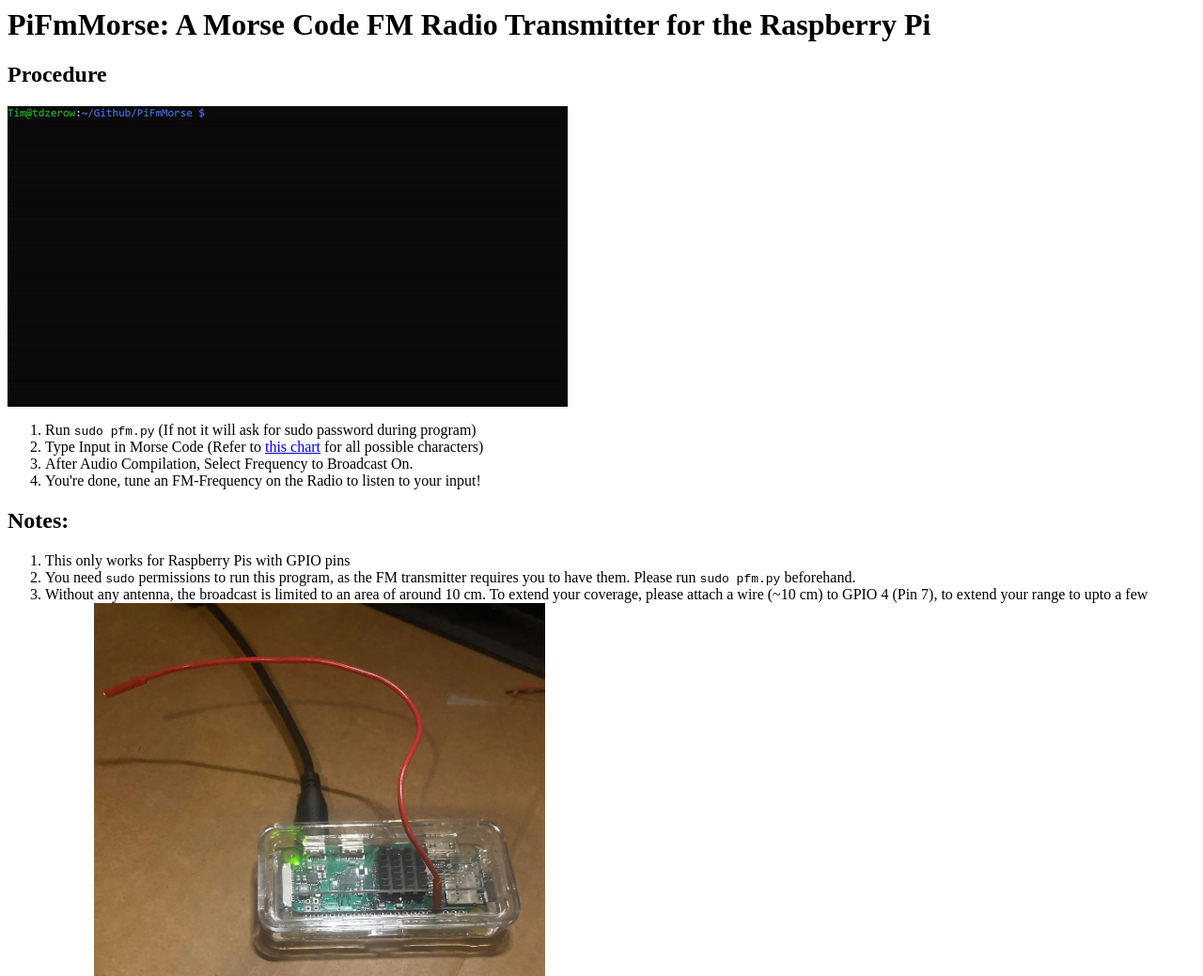
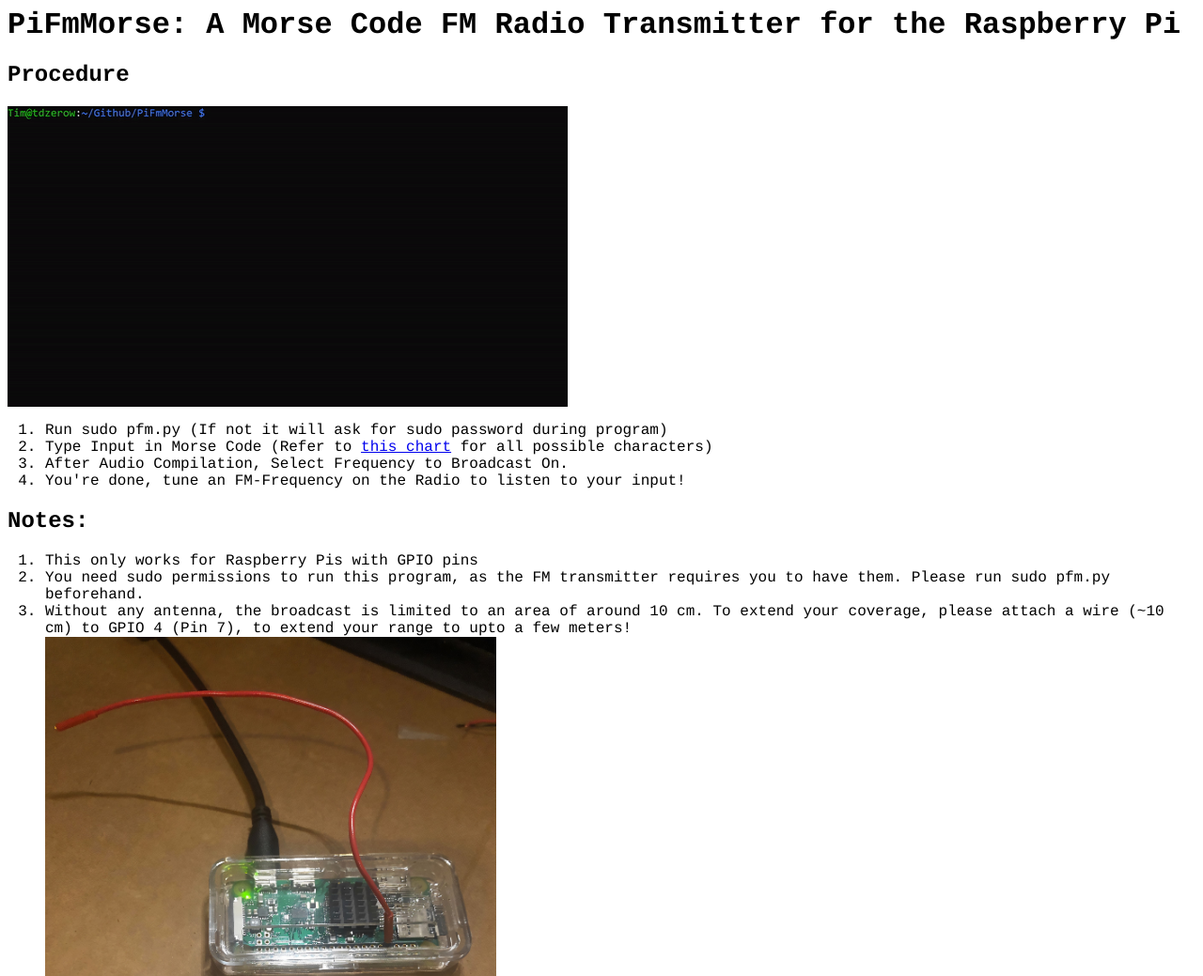
Before and after one commit to dotimothy/PiFmMorse, a plain HTML site: page index.html in a window 1280 px wide. Shown: the top 1039 px of the page at 94% size. Drawn offline with Linux system fonts and the light colour scheme.

Commit message:
Update index.html

```diff
--- a/index.html
+++ b/index.html
@@ -1,3 +1,9 @@
+<style>
+  * {
+    font-family: Courier;
+  }
+</style>
+<body>
   <h1 id="pifmmorse-a-morse-code-fm-radio-transmitter-for-the-raspberry-pi">PiFmMorse: A Morse Code FM Radio Transmitter for the Raspberry Pi</h1>
   <h2 id="procedure">Procedure</h2>
   <p><img src="demo.gif"/></p>
@@ -15,6 +21,7 @@
   <li>This only works for Raspberry Pis with GPIO pins</li>
   <li>You need <code>sudo</code> permissions to run this program, as the FM transmitter requires you to have them. Please run <code>sudo pfm.py</code> beforehand.</li>
   <li>Without any antenna, the broadcast is limited to an area of around 10 cm. To extend your coverage, please attach a wire (~10 cm) to GPIO 4 (Pin 7), to extend your range to upto a few meters!
+  <br>
   <img src="setup.jpg" width="480px"/></li>
   <li>When doing FM Transmissions, always apply a Band-Pass Filter to prevent transmission leaks in the harmonics.
   <br></li>
@@ -23,3 +30,4 @@
   <h2 id="when-trasmitting-fm-signals-always-use-a-band-pass-filter-https-www-electronics-tutorials-ws-filter-filter_4-html-">When trasmitting FM Signals, always use a <a href="https://www.electronics-tutorials.ws/filter/filter_4.html">Band Pass Filter</a>!</h2>
   <p>Credits: Used the <a href="https://github.com/markondej/fm_transmitter">FM Transmitter</a> Program created by <a href="https://github.com/markondej">markendoej</a> to transmit the output wav file compiled in <code>pfm.py</code>.</p>
   <h2 id="disclaimer-please-follow-the-guidelines-in-your-country-when-broadcasting-fm-signals-and-morse-code-use-your-raspberry-pi-legally-and-responsibly-">Disclaimer: Please follow the guidelines in your country when broadcasting FM Signals and Morse Code. Use your Raspberry Pi legally and responsibly.</h2>
+</body>
```
Lines whose indentation alone changed are shown as unchanged.
